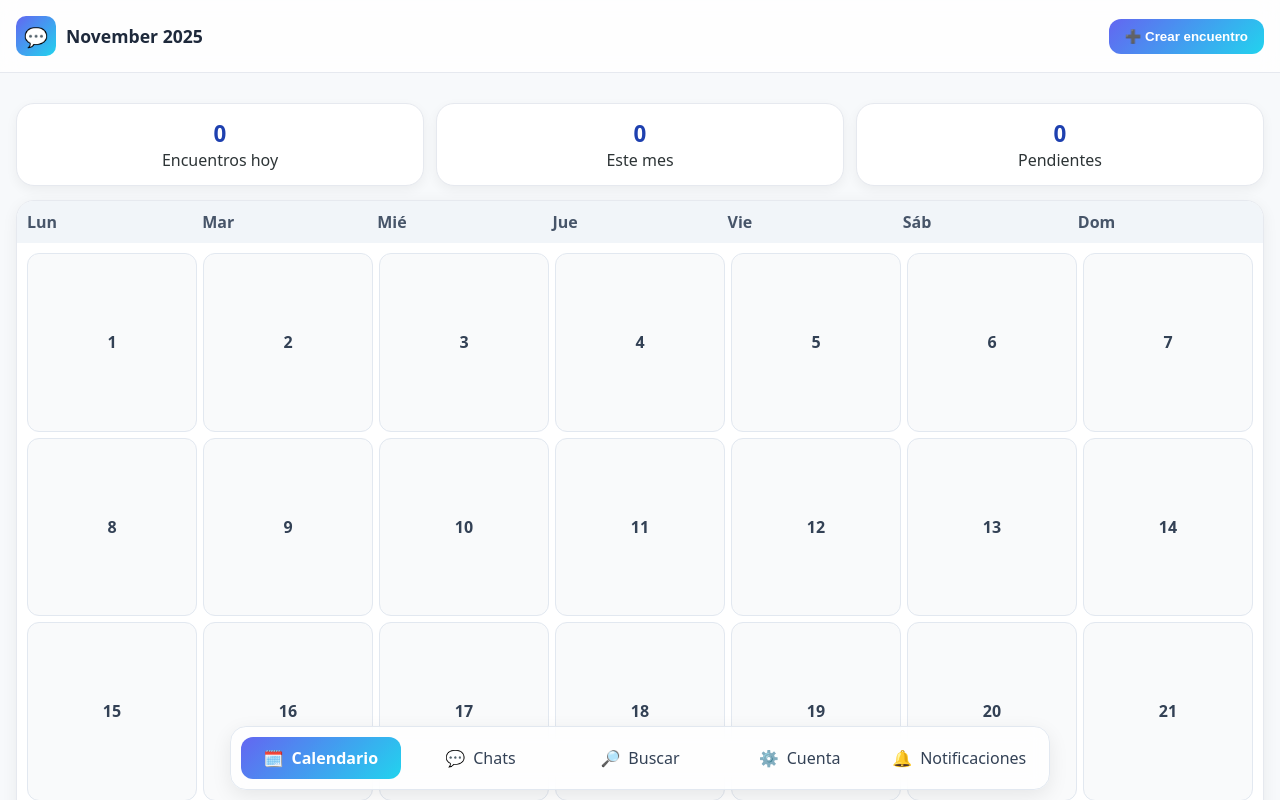
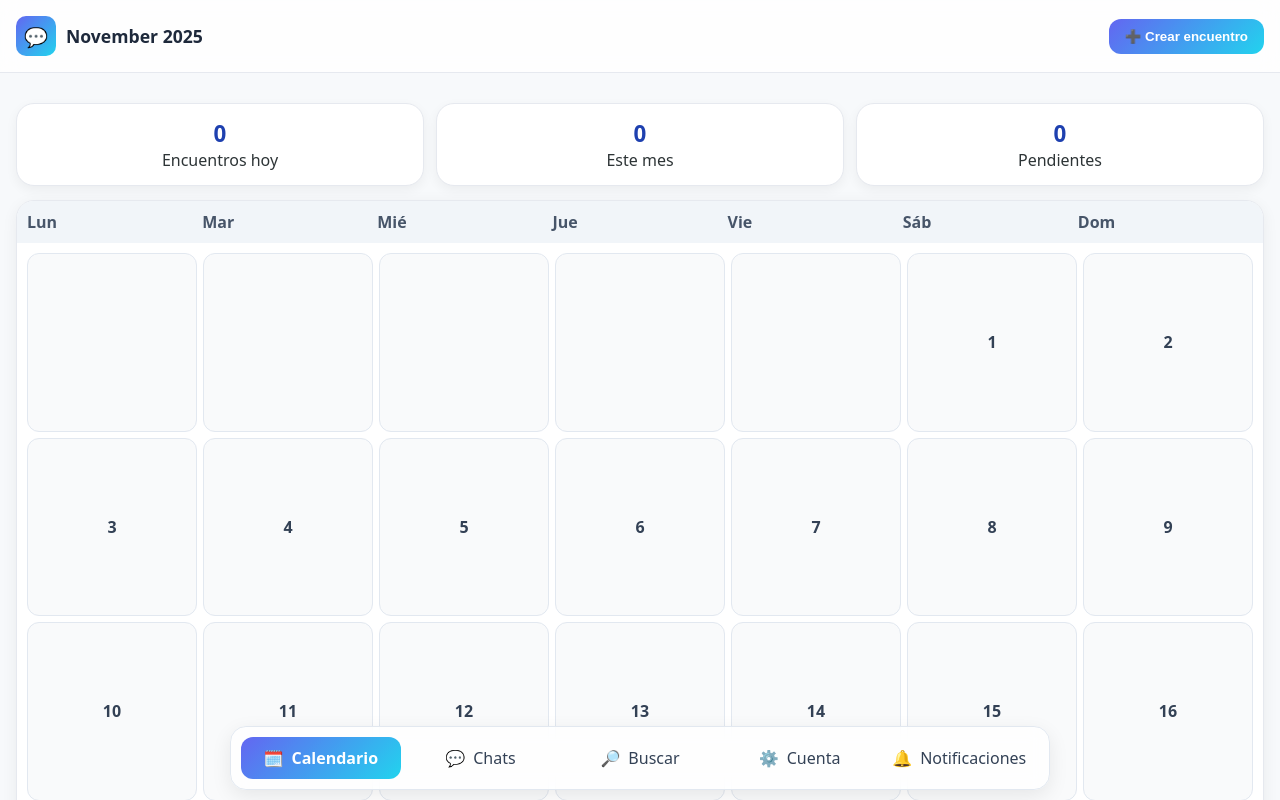
Before and after one commit to AGV48/Encuentros, an Angular app in the folder encuentros-front/: page /home in a window 1280 px wide. Shown: the top 800 px of the page. Built offline with nearby package versions, Linux system fonts and the light colour scheme; no server answers; sample sign-in values are in the browser's storage.

Commit message:
feat: Add empty day cells for calendar display before the first day of the month

```diff
--- a/encuentros-front/src/app/fearues/pages/home/home.html
+++ b/encuentros-front/src/app/fearues/pages/home/home.html
@@ -89,6 +89,9 @@
         <div>Lun</div><div>Mar</div><div>Mié</div><div>Jue</div><div>Vie</div><div>Sáb</div><div>Dom</div>
       </div>
       <div class="cal-grid">
+        <!-- Celdas vacías antes del día 1 -->
+        <div class="day empty" *ngFor="let empty of emptyDays"></div>
+        <!-- Días del mes -->
         <div class="day" *ngFor="let d of days">
           <div class="dnum">{{ d }}</div>
           <div class="dot" *ngIf="daysWithEncuentros.has(d)"></div>
--- a/encuentros-front/src/app/fearues/pages/home/home.ts
+++ b/encuentros-front/src/app/fearues/pages/home/home.ts
@@ -16,6 +16,7 @@ export class Home {
   http = inject(HttpClient);
   month: string;
   days: number[] = [];
+  emptyDays: number[] = []; // Celdas vacías antes del día 1
   showCreate = false;
   currentUserId: number | null = null;
   currentMonthIndex: number | null = null;
@@ -97,6 +98,14 @@ export class Home {
     this.month = today.toLocaleString('default', { month: 'long', year: 'numeric' });
     const lastDay = new Date(year, monthIndex + 1, 0).getDate();
     this.days = Array.from({ length: lastDay }, (_, i) => i + 1);
+
+    // Calcular el día de la semana en que comienza el mes (0=domingo, 1=lunes, etc.)
+    const firstDayOfMonth = new Date(year, monthIndex, 1).getDay();
+    // Ajustar para que lunes sea 0 (el calendario muestra Lun, Mar, Mié, etc.)
+    const firstDayAdjusted = firstDayOfMonth === 0 ? 6 : firstDayOfMonth - 1;
+    // Crear array de celdas vacías
+    this.emptyDays = Array.from({ length: firstDayAdjusted }, (_, i) => i);
+
     // carga inicial de encuentros para el usuario
     if (this.currentUserId) {
       this.loadEncuentros();
```
